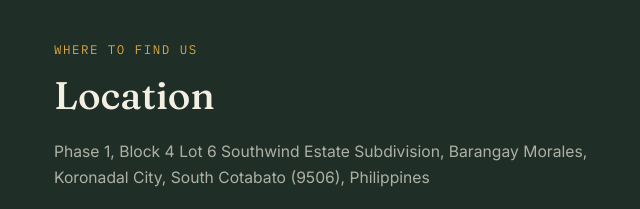
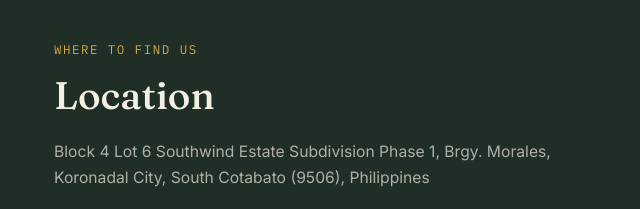
Before and after one commit to ziegreda/Ava-Anchor-House, a plain HTML site: page index.html in a window 1280 px wide. Shown: the part 3400-3609 px from the top of the page, 290-930 px from the left. Drawn offline with Linux system fonts and the light colour scheme.

Commit message:
Update location address for clarity

```diff
--- a/index.html
+++ b/index.html
@@ -230,7 +230,7 @@
       <div>
         <p class="eyebrow">WHERE TO FIND US</p>
         <h2 class="section-title">Location</h2>
-        <p class="location-address">Phase 1, Block 4 Lot 6 Southwind Estate Subdivision, Barangay Morales, Koronadal City, South Cotabato (9506), Philippines</p>
+        <p class="location-address">Block 4 Lot 6 Southwind Estate Subdivision Phase 1, Brgy. Morales, Koronadal City, South Cotabato (9506), Philippines</p>
         <ul class="landmark-list">
           <li><span>3 min</span> to Regency Polytechnic College</li>
           <li><span>5 min</span> to Korbel Foundation College Inc.</li>
```
